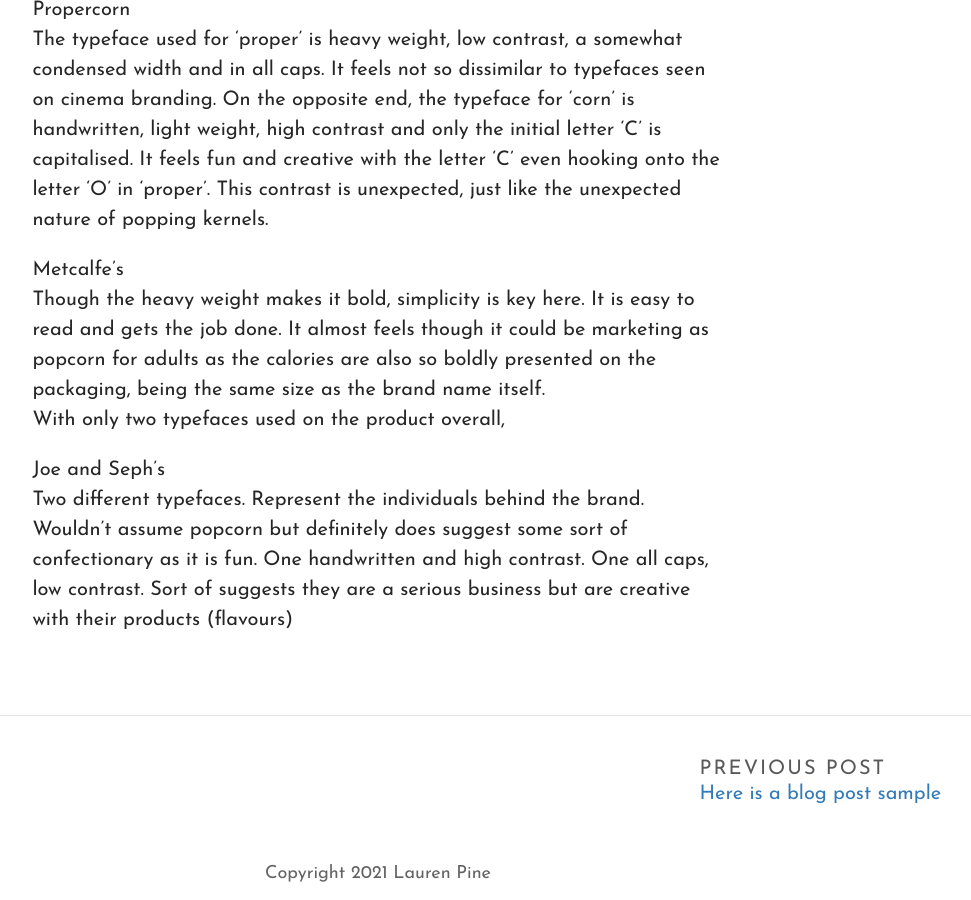
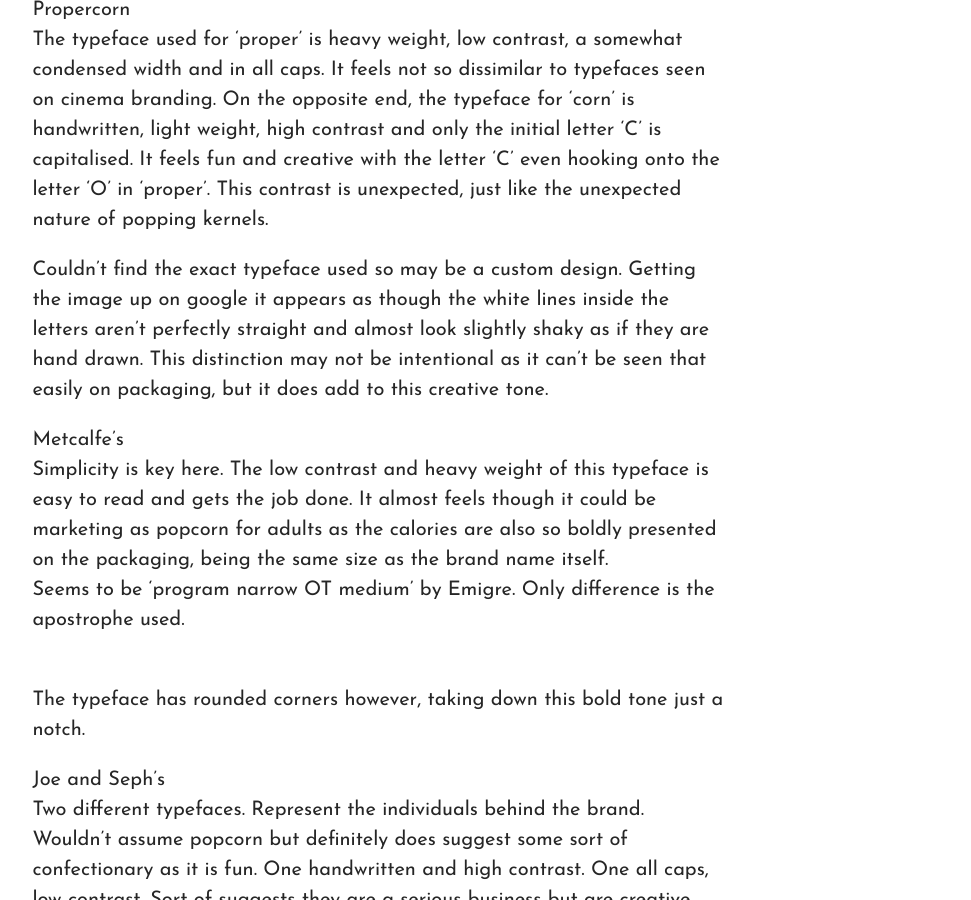
Before and after one commit to laurenlouisap/typography, a Jekyll site: the page built from _posts/2021-10-11-time-for-a-snack.md, in a window 1280 px wide and 900 px high, scrolled down 635 px. Shown: the whole window, without its empty margins (262-1233 px from the left). Built offline with Jekyll 4.4.1, drawn with Linux system fonts in a browser that asks for light colours; some web fonts are replaced.

Commit message:
Update Post “2021-10-11-time-for-a-snack”

```diff
--- a/_posts/2021-10-11-time-for-a-snack.md
+++ b/_posts/2021-10-11-time-for-a-snack.md
@@ -15,9 +15,14 @@
 Propercorn\
 The typeface used for 'proper' is heavy weight, low contrast, a somewhat condensed width and in all caps. It feels not so dissimilar to typefaces seen on cinema branding. On the opposite end, the typeface for 'corn' is handwritten, light weight, high contrast and only the initial letter 'C' is capitalised. It feels fun and creative with the letter 'C' even hooking onto the letter 'O' in 'proper'. This contrast is unexpected, just like the unexpected nature of popping kernels.
 
+Couldn't find the exact typeface used so may be a custom design. Getting the image up on google it appears as though the white lines inside the letters aren't perfectly straight and almost look slightly shaky as if they are hand drawn. This distinction may not be intentional as it can't be seen that easily on packaging, but it does add to this creative tone.
+
 Metcalfe's\
-Though the heavy weight makes it bold, simplicity is key here. It is easy to read and gets the job done. It almost feels though it could be marketing as popcorn for adults as the calories are also so boldly presented on the packaging, being the same size as the brand name itself. \
-With only two typefaces used on the product overall,
+Simplicity is key here. The low contrast and heavy weight of this typeface is easy to read and gets the job done. It almost feels though it could be marketing as popcorn for adults as the calories are also so boldly presented on the packaging, being the same size as the brand name itself. \
+Seems to be 'program narrow OT medium' by Emigre. Only difference is the apostrophe used.
+
+\
+The typeface has rounded corners however, taking down this bold tone just a notch.
 
 Joe and Seph's\
 Two different typefaces. Represent the individuals behind the brand. Wouldn't assume popcorn but definitely does suggest some sort of confectionary as it is fun. One handwritten and high contrast. One all caps, low contrast. Sort of suggests they are a serious business but are creative with their products (flavours)
```
